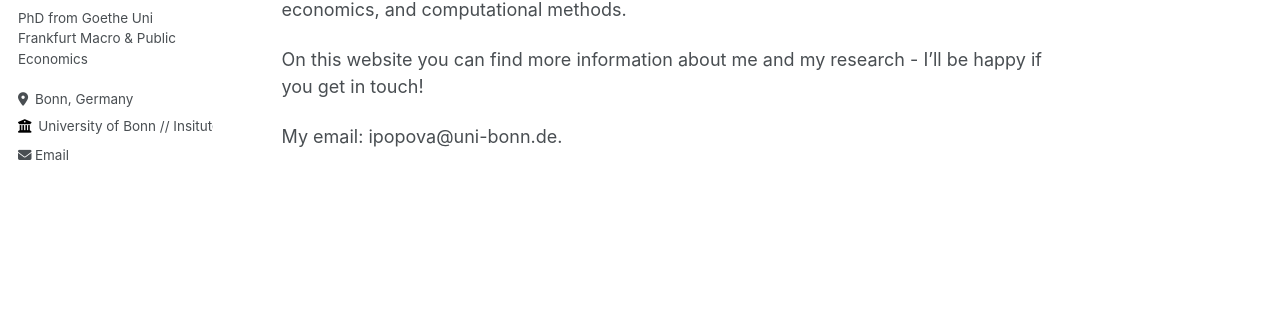
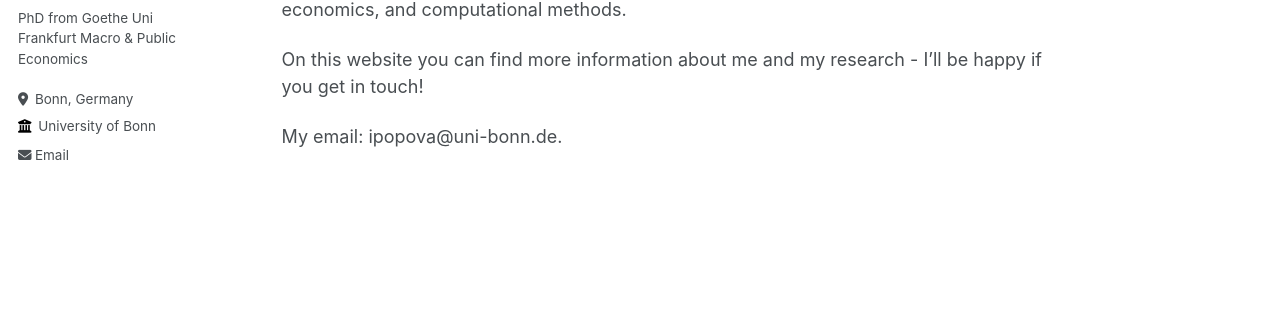
Before and after one commit to theta73/theta73.github.io, a Jekyll site: the page built from _pages/about.md, in a window 1280 px wide. Shown: the part 338-648 px from the top of the page. Built offline with Jekyll 4.4.1, drawn with Linux system fonts in a browser that asks for light colours.

Commit message:
Update _config.yml

```diff
--- a/_config.yml
+++ b/_config.yml
@@ -26,7 +26,7 @@ author:
   pronouns         : # example: "she/her"
   bio              : "PhD from Goethe Uni Frankfurt Macro & Public Economics"
   location         : "Bonn, Germany"
-  employer         : "University of Bonn // Insitute of Macroeconomics and Econometrics"
+  employer         : "University of Bonn"
   uri              : # URL
   email            : "ipopova@uni-bonn.de"
 
```
